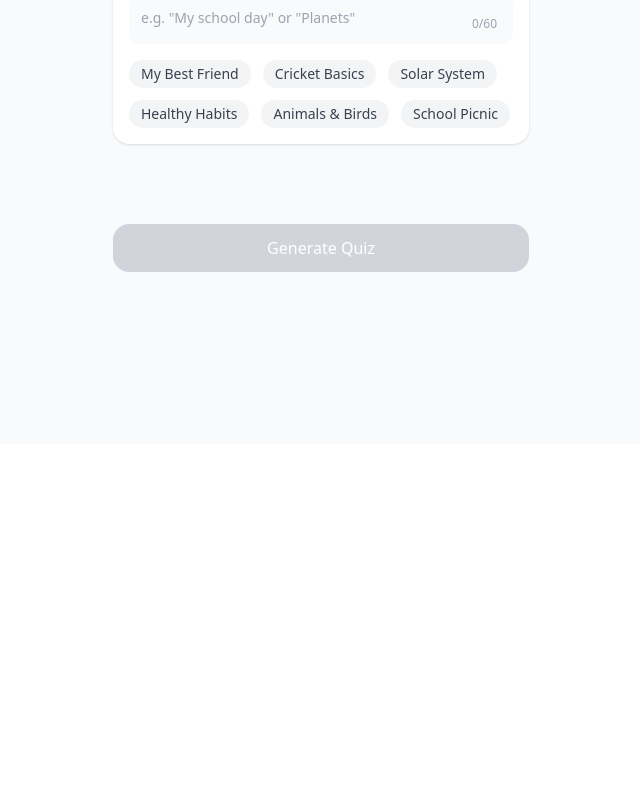
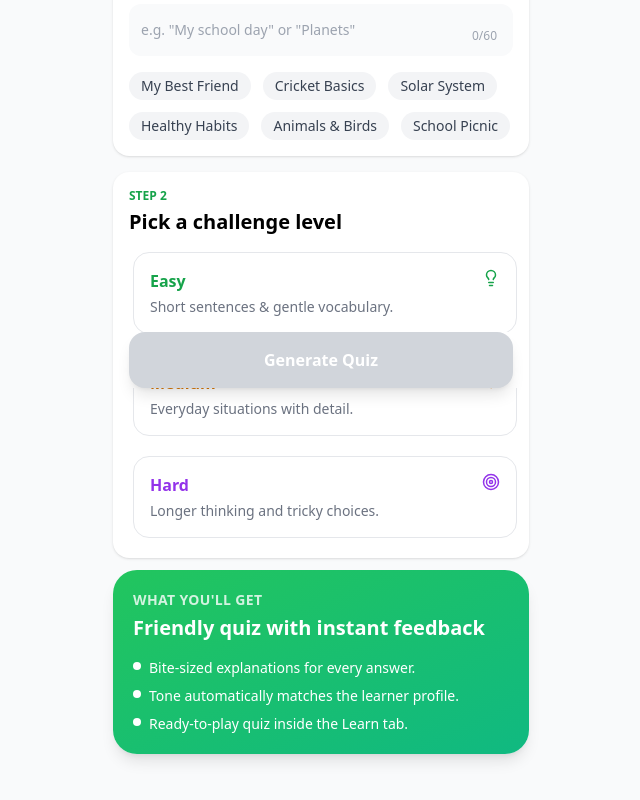
Before and after one commit to Uzrakhan/speakgenie-ui, a React (Vite) app: page /learn/quiz in a window 1280 px wide. Shown: the part 372-1172 px from the top of the page, without its empty margins (319-959 px from the left). Before the commit the page ends 816 px from the top, so only its background shows below. Built offline with nearby package versions, Linux system fonts and the light colour scheme.

Commit message:
Added STEP 2 card in screen 3

```diff
--- a/src/screens/QuizScreen.tsx
+++ b/src/screens/QuizScreen.tsx
@@ -2,11 +2,14 @@ import { useNavigate } from "react-router-dom";
 import { useState } from "react";
 import { FiArrowLeft } from "react-icons/fi";
 import { FaStar } from "react-icons/fa";
+import { LuLightbulb, LuSparkles, LuTarget } from 'react-icons/lu'
+
 
 export default function QuizScreen() {
     const navigate = useNavigate();
     const MAX = 60;
     const [topic, setTopic] = useState("");
+    const [difficulty, setDifficulty] = useState<"easy" | "medium" | "hard"| "">("")
     const topics = [
         "My Best Friend",
         "Cricket Basics",
@@ -16,9 +19,41 @@ export default function QuizScreen() {
         "School Picnic",
     ];
 
+    const levels = [
+        {
+            id: "easy",
+            label: "Easy",
+            desc: "Short sentences & gentle vocabulary.",
+            color: "text-green-600",
+            border: "border-green-600",
+            bg: "bg-gradient-to-br from-green-50 to-white",
+            Icon: LuLightbulb
+        },
+        {
+            id: "medium",
+            label: "Medium",
+            desc: "Everyday situations with detail.",
+            color: "text-amber-600",
+            border: "border-amber-200",
+            bg: "bg-gradient-to-br from-amber-50 to-white",
+            Icon: LuSparkles
+        },
+        {
+            id: "hard",
+            label: "Hard",
+            desc: "Longer thinking and tricky choices.",
+            color: "text-purple-600",
+            border: "border-purple-200",
+            bg: "bg-purple-50",
+            Icon: LuTarget
+        },
+    ] as const;
+
+
     return (
-        <div className="px-4 mt-4 pb-10">
+        <div className="px-4">
 
+            <div className="sticky top-0 z-30 py-3 bg-gray-50">
                 <button
                     onClick={() => navigate(-1)}
                     className="flex items-center gap-1 text-green-600 font-medium bg-white rounded-2xl shadow-sm py-1 px-2"
@@ -26,8 +61,10 @@ export default function QuizScreen() {
                     <FiArrowLeft size={15}/>
                     Back
                 </button>
+            </div>
 
-            <div className="bg-white rounded-2xl shadow-lg p-5 mt-4">
+
+            <div className="bg-white rounded-2xl shadow-lg p-5 mt-5">
                 <p className="text-l text-green-600 font-semibold">
                     LEARN TAB
                 </p>
@@ -102,13 +139,86 @@ export default function QuizScreen() {
                 </div>
             </div>
 
+            {/** step2 */}
+            <div className="bg-white rounded-2xl shadow p-4 mt-4">
+                <p className="text-xs text-green-600 font-bold">
+                    STEP 2
+                </p>
+
+                <h2 className="font-semibold mt-1 text-xl">
+                    Pick a challenge level
+                </h2>
+
+                <div className="mt-3 flex flex-col gap-3">
+                    {levels.map(l => {
+                        const isActive = difficulty === l.id;
+                        const Icon = l.Icon;
+
+                        return (
+                            <button
+                                key={l.id}
+                                onClick={() => setDifficulty(l.id)}
+                                className={`w-full text-left rounded-2xl border p-4 transition active:scale-[0.98] m-1
+                                ${isActive ? `${l.bg} border-green-500 shadow-lg` : "border-gray-200 bg-white"}`}
+                            >
+                                <div className="flex justify-between items-start">
+                                    <p className={`font-semibold ${l.color}`}>
+                                        {l.label}
+                                    </p>
+
+                                    <Icon className={`${l.color} text-lg`} />
+                                </div>
+
+                                <p className="text-sm text-gray-500 mt-1">
+                                {l.desc}
+                                </p>
+
+                                {isActive && (
+                                <span className="inline-block mt-2 text-sm text-green-600 font-semibold px-2 py-1 rounded-full shadow-sm">
+                                    Selected
+                                </span>
+                                )}
+                            </button>
+                        );
+                    })}
+                </div>
+            </div>
+
+            <section className="bg-gradient-to-br from-green-500 to-emerald-500 rounded-3xl p-5 shadow-lg w-full text-white mt-3">
+                <p className="font-semibold uppercase tracking-wide opacity-80 text-sm">
+                    What you'll get
+                </p>
+                <h3 className="font-bold text-xl mt-1">
+                    Friendly quiz with instant feedback
+                </h3>
+                <ul className="mt-4 space-y-2 text-sm">
+                    <li className="flex items-start gap-2">
+                        <span className="mt-1 w-2 h-2 rounded-full bg-white"></span>
+                        Bite-sized explanations for every answer.
+                    </li>
+                    <li className="flex items-start gap-2">
+                        <span className="mt-1 w-2 h-2 rounded-full bg-white"></span>
+                            Tone automatically matches the learner profile.
+                    </li>
+                    <li className="flex items-start gap-2">
+                        <span className="mt-1 w-2 h-2 rounded-full bg-white"></span>
+                        Ready-to-play quiz inside the Learn tab.
+                    </li>
+                </ul>
+            </section>
+
+            <div className="sticky top-0 bottom-10 left-0 z-30 px-4 mt-4 bg-white backdrop-blur flex-shrink-0">
+                <div className="w-full max-w-md mx-auto h-full">
                     <button
                         disabled={!topic}
-                className={`w-full mt-20 py-3 rounded-2xl text-white font-medium transition
+                        className={`w-full py-4 rounded-2xl text-white font-semibold transition-all shadow-lg
                             ${topic ? 'bg-green-600 active:scale-[0.99]' : 'bg-gray-300'}`}
                     >
                         Generate Quiz
                     </button>
                 </div>
+            </div>
+
+        </div>
     )
 }
```
Lines whose indentation alone changed are shown as unchanged.
